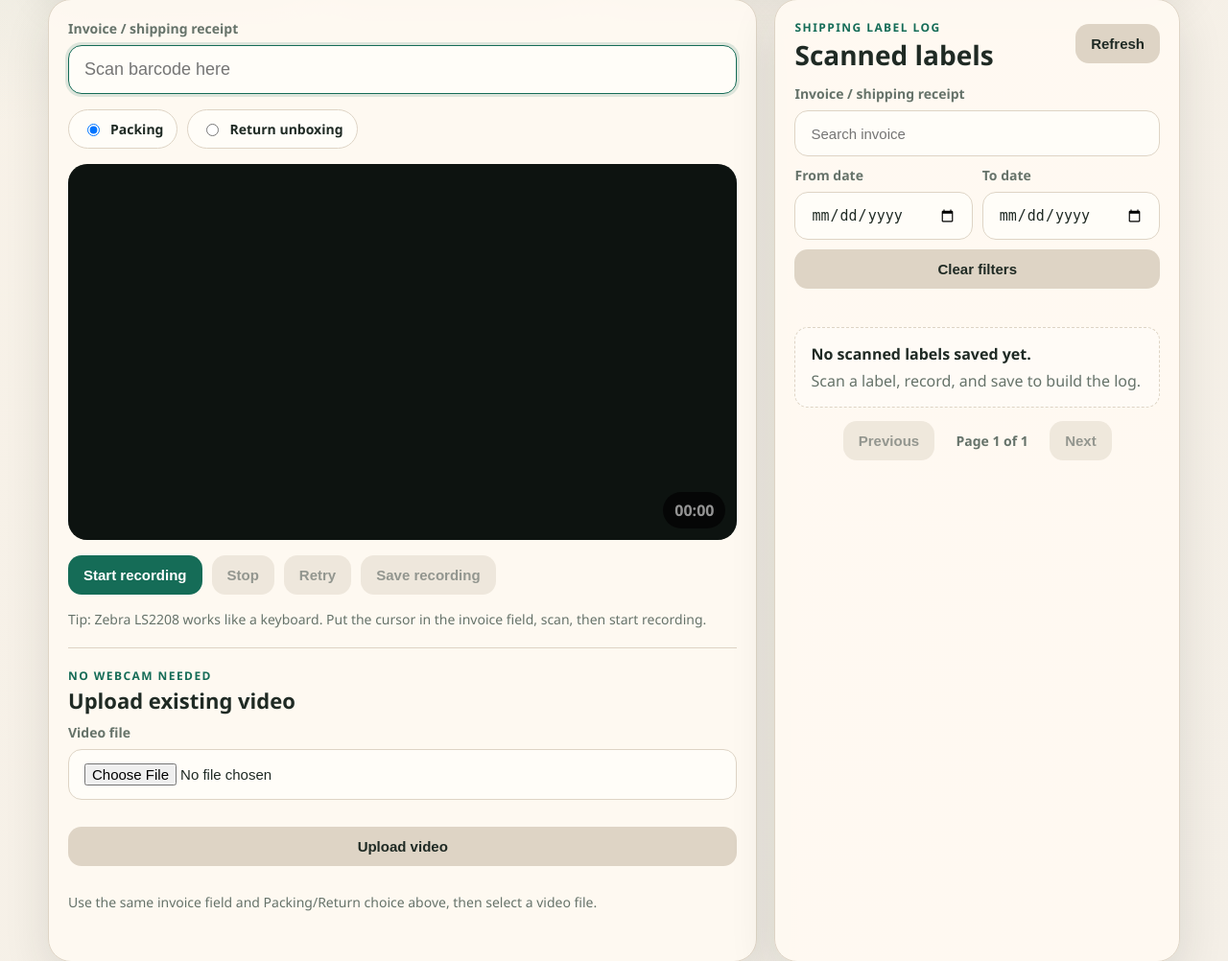
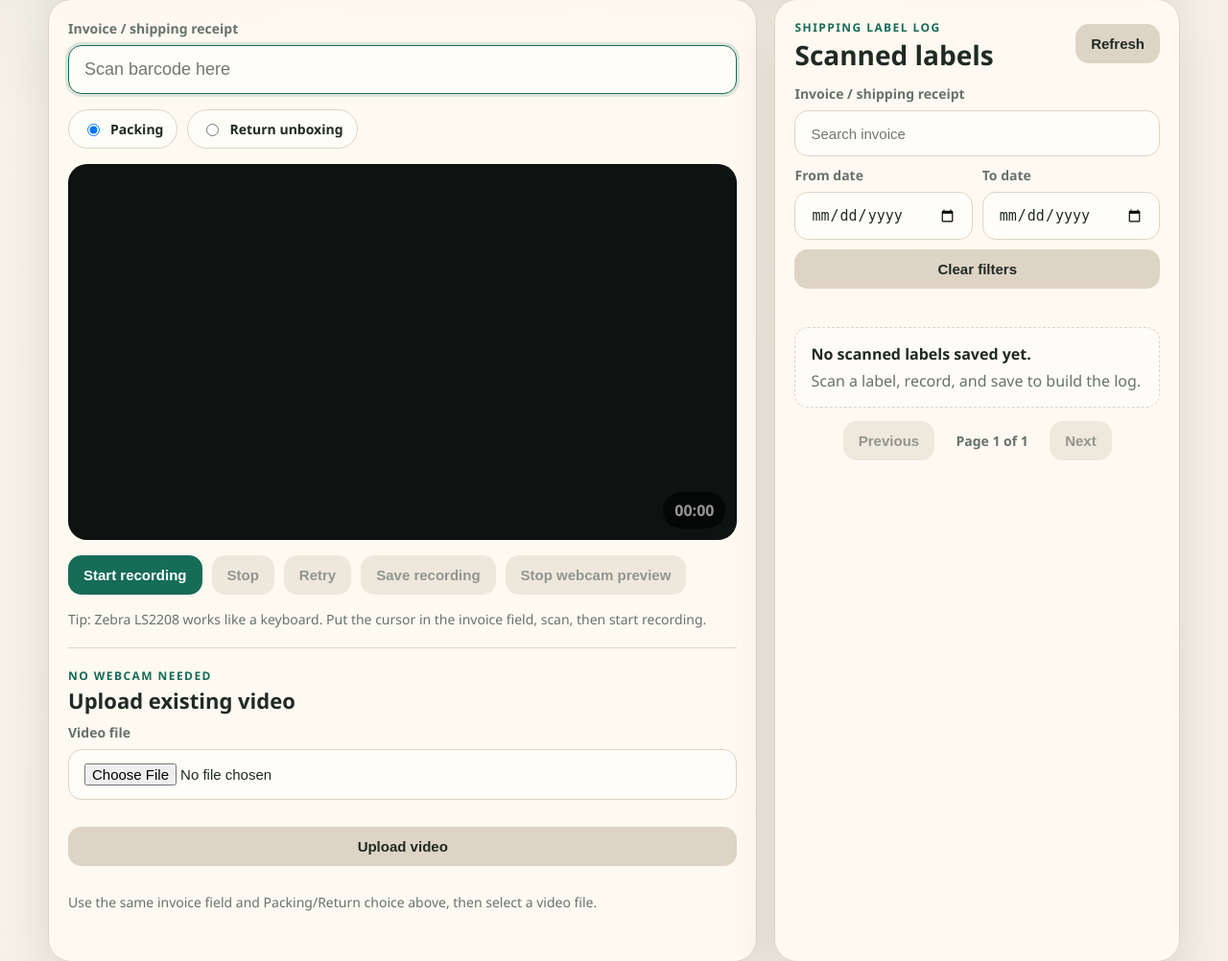
Before and after one commit to roberthandiwijaya/scanner, a Flask app: page / in a window 1280 px wide. Shown: the part 411-1413 px from the top of the page at 96% size. Run offline with Flask 3, Linux system fonts and the light colour scheme; data that the repository does not hold is empty.

Commit message:
Add webcam preview stop control

```diff
--- a/static/app.js
+++ b/static/app.js
@@ -7,6 +7,7 @@ const startBtn = document.querySelector("#startBtn");
 const stopBtn = document.querySelector("#stopBtn");
 const retryBtn = document.querySelector("#retryBtn");
 const saveBtn = document.querySelector("#saveBtn");
+const cameraOffBtn = document.querySelector("#cameraOffBtn");
 const videoUpload = document.querySelector("#videoUpload");
 const uploadBtn = document.querySelector("#uploadBtn");
 const refreshBtn = document.querySelector("#refreshBtn");
@@ -58,6 +59,7 @@ function setRecordingUi(isRecording) {
   stopBtn.disabled = !isRecording;
   retryBtn.disabled = isRecording || !recordedBlob;
   saveBtn.disabled = isRecording || !recordedBlob;
+  cameraOffBtn.disabled = isRecording || !stream;
   invoiceInput.disabled = isRecording;
   modeInputs.forEach((input) => {
     input.disabled = isRecording;
@@ -69,6 +71,7 @@ function setCountdownUi(isCountingDown) {
   stopBtn.disabled = true;
   retryBtn.disabled = true;
   saveBtn.disabled = true;
+  cameraOffBtn.disabled = true;
   invoiceInput.disabled = isCountingDown;
   modeInputs.forEach((input) => {
     input.disabled = isCountingDown;
@@ -130,6 +133,7 @@ async function ensureCamera() {
   });
   preview.srcObject = stream;
   cameraStatus.textContent = "Camera ready";
+  cameraOffBtn.disabled = false;
   return stream;
 }
 
@@ -202,6 +206,28 @@ function stopRecording() {
   if (recorder && recorder.state === "recording") {
     recorder.stop();
   }
+}
+
+function stopWebcamPreview() {
+  if (recorder && recorder.state === "recording") {
+    setMessage("Stop the recording before turning off the webcam preview.", true);
+    return;
+  }
+
+  if (!stream) {
+    setMessage("Webcam preview is already stopped.");
+    cameraOffBtn.disabled = true;
+    return;
+  }
+
+  stream.getTracks().forEach((track) => track.stop());
+  stream = null;
+  preview.srcObject = null;
+  countdown.hidden = true;
+  countdown.textContent = "";
+  cameraOffBtn.disabled = true;
+  cameraStatus.textContent = "Camera stopped";
+  setMessage("Webcam preview stopped. Start recording will turn it back on.");
 }
 
 function retryRecording() {
@@ -549,6 +575,7 @@ startBtn.addEventListener("click", startRecording);
 stopBtn.addEventListener("click", stopRecording);
 retryBtn.addEventListener("click", retryRecording);
 saveBtn.addEventListener("click", saveRecording);
+cameraOffBtn.addEventListener("click", stopWebcamPreview);
 uploadBtn.addEventListener("click", uploadExistingVideo);
 refreshBtn.addEventListener("click", () => {
   currentPage = 1;
--- a/templates/index.html
+++ b/templates/index.html
@@ -70,6 +70,7 @@
           <button id="stopBtn" disabled>Stop</button>
           <button id="retryBtn" disabled>Retry</button>
           <button id="saveBtn" disabled>Save recording</button>
+          <button id="cameraOffBtn" disabled>Stop webcam preview</button>
         </div>
 
         <p class="hint">
```
Also changed, not shown: README.md.
